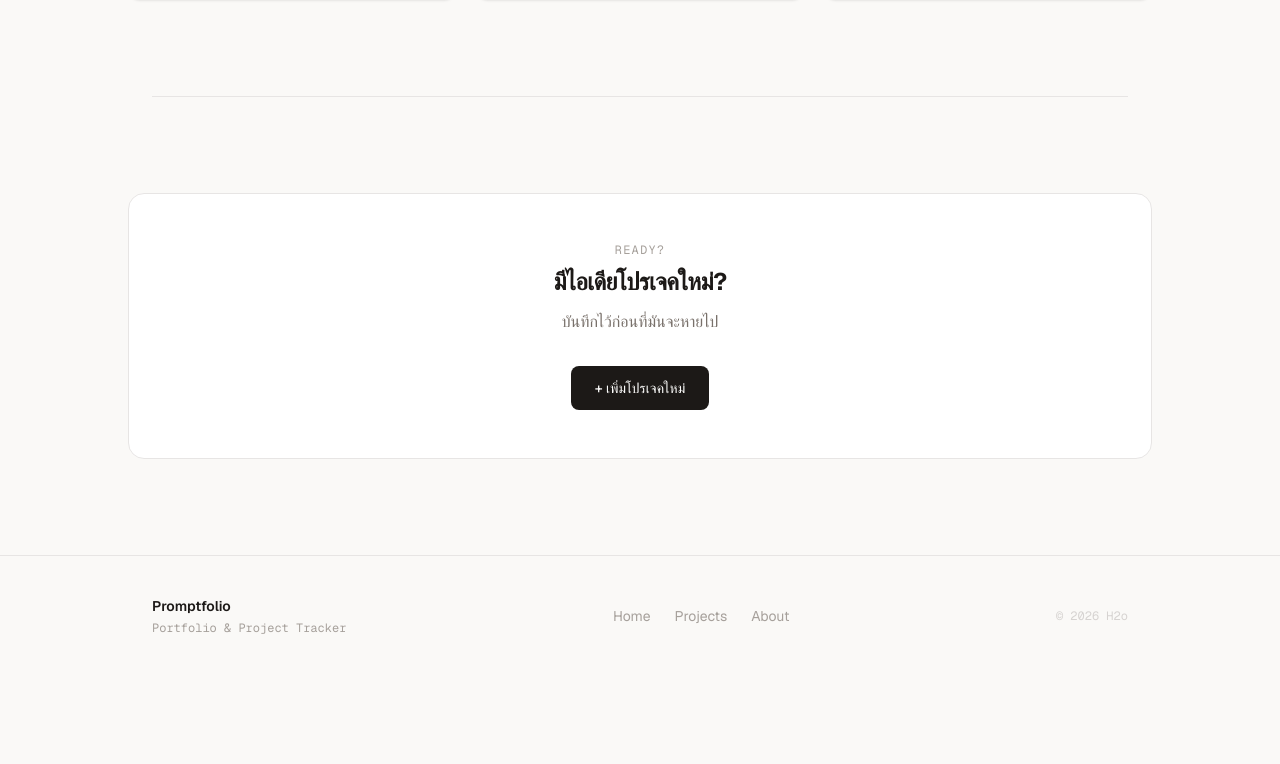
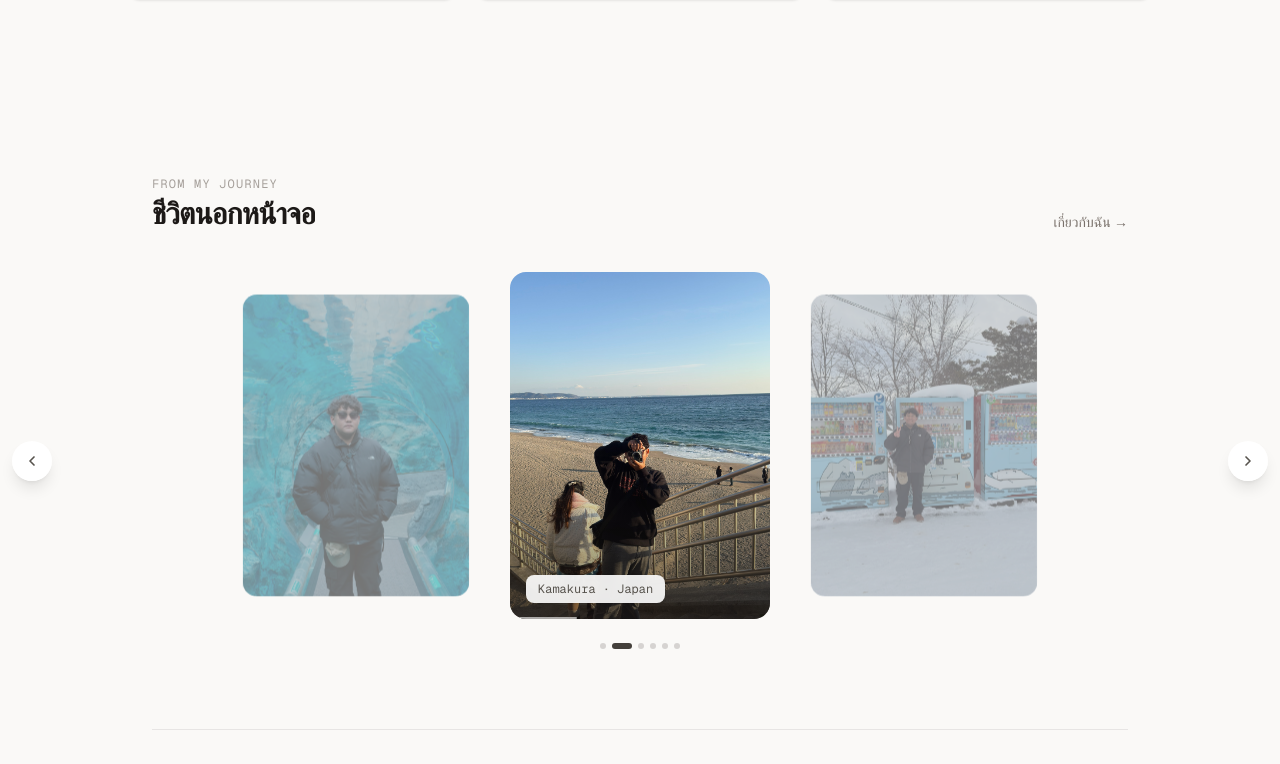
Before and after one commit to Phonlatat/Promptfolio-Line-Admin, a Next.js app: page / in a window 1280 px wide. Shown: the part 1276-2040 px from the top of the page. Before the commit the page ends 1952 px from the top, so only its background shows below. Built offline with nearby package versions, Linux system fonts and the light colour scheme; no server answers.

Commit message:
finish add pho to to home

```diff
--- a/src/app/admin/layout.tsx
+++ b/src/app/admin/layout.tsx
@@ -1,9 +1,12 @@
 import { cookies } from "next/headers";
 import { redirect } from "next/navigation";
 
+const VALID_USERS = new Set(["aom242544"]);
+
 export default async function AdminLayout({ children }: { children: React.ReactNode }) {
   const jar = await cookies();
-  if (jar.get("admin_session")?.value !== "ok") {
+  const userId = jar.get("admin_session")?.value ?? "";
+  if (!VALID_USERS.has(userId)) {
     redirect("/login");
   }
   return <>{children}</>;
--- a/src/app/login/actions.ts
+++ b/src/app/login/actions.ts
@@ -12,7 +12,7 @@ export async function login(
 
   if (id === "aom242544" && pass === "AoM242544") {
     const jar = await cookies();
-    jar.set("admin_session", "ok", {
+    jar.set("admin_session", "aom242544", {
       httpOnly: true,
       sameSite: "lax",
       maxAge: 60 * 60 * 8, // 8 hours
--- a/src/app/login/page.tsx
+++ b/src/app/login/page.tsx
@@ -4,7 +4,8 @@ import LoginForm from "./LoginForm";
 
 export default async function LoginPage() {
   const jar = await cookies();
-  if (jar.get("admin_session")?.value === "ok") {
+  const VALID_USERS = new Set(["aom242544"]);
+  if (VALID_USERS.has(jar.get("admin_session")?.value ?? "")) {
     redirect("/admin");
   }
 
--- a/src/app/page.tsx
+++ b/src/app/page.tsx
@@ -4,6 +4,7 @@ import FadeUp from "@/components/FadeUp";
 import CountUp from "@/components/CountUp";
 import { StaggerGrid, StaggerItem } from "@/components/StaggerGrid";
 import { getFeaturedProjects, projects } from "@/lib/projects";
+import PhotoSlideshow from "@/components/PhotoSlideshow";
 
 export default function HomePage() {
   const featured = getFeaturedProjects();
@@ -53,10 +54,10 @@ export default function HomePage() {
                 ดูโปรเจคทั้งหมด
               </Link>
               <Link
-                href="/projects/new"
+                href="/about"
                 className="rounded-lg border border-stone-300 bg-white px-5 py-2.5 text-sm font-medium text-stone-700 transition-all duration-200 hover:border-stone-400 hover:bg-stone-50"
               >
-                + เพิ่มโปรเจคใหม่
+                เกี่ยวกับฉัน →
               </Link>
             </div>
           </FadeUp>
@@ -119,6 +120,34 @@ export default function HomePage() {
         </div>
       </section>
 
+      {/* ─── Photo Slideshow ─── */}
+      <section className="overflow-hidden py-20">
+        <div className="mx-auto max-w-5xl px-6">
+          <FadeUp>
+            <div className="mb-10 flex items-end justify-between">
+              <div>
+                <p className="mb-1 font-mono text-xs uppercase tracking-widest text-stone-400">
+                  From My Journey
+                </p>
+                <h2 className="text-2xl font-bold tracking-tight text-stone-900 md:text-3xl">
+                  ชีวิตนอกหน้าจอ
+                </h2>
+              </div>
+              <Link
+                href="/about"
+                className="text-sm font-medium text-stone-500 transition-colors hover:text-stone-900"
+              >
+                เกี่ยวกับฉัน →
+              </Link>
+            </div>
+          </FadeUp>
+        </div>
+
+        <FadeUp delay={0.1}>
+          <PhotoSlideshow />
+        </FadeUp>
+      </section>
+
       {/* ─── Divider ─── */}
       <div className="mx-auto max-w-5xl w-full px-6">
         <div className="h-px bg-stone-200" />
@@ -130,19 +159,19 @@ export default function HomePage() {
           <FadeUp>
             <div className="rounded-2xl border border-stone-200 bg-white p-12 text-center">
               <p className="mb-2 font-mono text-xs uppercase tracking-widest text-stone-400">
-                Ready?
+                Let&apos;s connect
               </p>
               <h2 className="mb-3 text-2xl font-bold tracking-tight text-stone-900">
-                มีไอเดียโปรเจคใหม่?
+                สนใจร่วมงานกัน?
               </h2>
               <p className="mb-8 text-stone-500">
-                บันทึกไว้ก่อนที่มันจะหายไป
+                พร้อมรับโปรเจคใหม่และโอกาสใหม่ๆ เสมอ
               </p>
               <Link
-                href="/projects/new"
+                href="/about#connect"
                 className="inline-flex items-center gap-2 rounded-lg bg-stone-900 px-6 py-3 text-sm font-medium text-stone-50 transition-all duration-200 hover:bg-stone-800 hover:shadow-lg hover:shadow-stone-900/10"
               >
-                + เพิ่มโปรเจคใหม่
+                ติดต่อฉัน →
               </Link>
             </div>
           </FadeUp>
--- /dev/null
+++ b/src/components/PhotoSlideshow.tsx
@@ -0,0 +1,158 @@
+"use client";
+
+import Image from "next/image";
+import { useState, useEffect, useCallback } from "react";
+import { motion } from "framer-motion";
+
+const slides = [
+  { src: "/me/aquarium.jpg", alt: "Phonlatat at an aquarium tunnel", caption: "Osaka · Japan" },
+  { src: "/me/beach.jpg",    alt: "Photographing the ocean",         caption: "Kamakura · Japan" },
+  { src: "/me/vending.jpg",  alt: "Vending machines in the snow",    caption: "Hokkaido · Japan" },
+  { src: "/me/snow.jpg",     alt: "Snowstorm in Hokkaido",           caption: "Hokkaido · Japan" },
+  { src: "/me/night.jpg",    alt: "Nighttime in Hokkaido",           caption: "Hokkaido · Japan" },
+  { src: "/me/store.jpg",    alt: "At a Japanese electronics store", caption: "Tokyo · Japan" },
+];
+
+const CARD_W = 260;
+const CARD_H = Math.round(CARD_W * (4 / 3)); // 346
+const STEP   = CARD_W + 24;                   // 284
+
+export default function PhotoSlideshow() {
+  const [active, setActive] = useState(0);
+  const [paused, setPaused] = useState(false);
+  const n = slides.length;
+
+  const next = useCallback(() => setActive((p) => (p + 1) % n), [n]);
+  const prev = useCallback(() => setActive((p) => (p - 1 + n) % n), [n]);
+
+  useEffect(() => {
+    if (paused) return;
+    const id = setInterval(next, 4500);
+    return () => clearInterval(id);
+  }, [paused, next]);
+
+  return (
+    <div
+      className="relative select-none"
+      onMouseEnter={() => setPaused(true)}
+      onMouseLeave={() => setPaused(false)}
+    >
+      {/* ── Card track ──────────────────────────────── */}
+      <div className="relative overflow-hidden" style={{ height: CARD_H }}>
+        {slides.map((slide, i) => {
+          let offset = i - active;
+          if (offset >  n / 2) offset -= n;
+          if (offset < -n / 2) offset += n;
+
+          const isActive   = offset === 0;
+          const isAdjacent = Math.abs(offset) === 1;
+
+          return (
+            <motion.div
+              key={slide.src}
+              className={`absolute top-0 rounded-2xl overflow-hidden ${!isActive ? "cursor-pointer" : ""}`}
+              style={{
+                width:      CARD_W,
+                height:     CARD_H,
+                left:       "50%",
+                marginLeft: -(CARD_W / 2),
+              }}
+              animate={{
+                x:       offset * STEP,
+                scale:   isActive ? 1 : 0.87,
+                opacity: isActive ? 1 : isAdjacent ? 0.55 : 0,
+                zIndex:  isActive ? 10 : isAdjacent ? 5 : 0,
+              }}
+              transition={{ duration: 0.55, ease: [0.22, 1, 0.36, 1] }}
+              onClick={() => {
+                if (offset ===  1) next();
+                if (offset === -1) prev();
+              }}
+            >
+              {/* Photo */}
+              <Image
+                src={slide.src}
+                alt={slide.alt}
+                fill
+                className="object-cover"
+                sizes="260px"
+              />
+
+              {/* Dim overlay on non-active */}
+              <motion.div
+                className="absolute inset-0 bg-stone-900"
+                animate={{ opacity: isActive ? 0 : 0.28 }}
+                transition={{ duration: 0.5 }}
+              />
+
+              {/* Bottom gradient on active */}
+              <motion.div
+                className="absolute inset-0 bg-gradient-to-t from-stone-900/60 via-transparent to-transparent pointer-events-none"
+                animate={{ opacity: isActive ? 1 : 0 }}
+                transition={{ duration: 0.4 }}
+              />
+
+              {/* Caption */}
+              <motion.div
+                className="absolute bottom-4 left-4 pointer-events-none"
+                animate={{ opacity: isActive ? 1 : 0, y: isActive ? 0 : 8 }}
+                transition={{ duration: 0.4, delay: isActive ? 0.22 : 0 }}
+              >
+                <span className="inline-block rounded-lg bg-white/90 px-3 py-1.5 font-mono text-xs text-stone-600 backdrop-blur-sm shadow-sm">
+                  {slide.caption}
+                </span>
+              </motion.div>
+
+              {/* Auto-play progress bar */}
+              {isActive && !paused && (
+                <motion.div
+                  key={active}
+                  className="absolute bottom-0 left-0 h-[2px] bg-white/60 rounded-full"
+                  initial={{ width: "0%" }}
+                  animate={{ width: "100%" }}
+                  transition={{ duration: 4.5, ease: "linear" }}
+                />
+              )}
+            </motion.div>
+          );
+        })}
+      </div>
+
+      {/* ── Navigation arrows ──────────────────────── */}
+      <button
+        onClick={prev}
+        aria-label="Previous photo"
+        className="absolute left-3 top-1/2 -translate-y-1/2 z-20 flex h-10 w-10 items-center justify-center rounded-full bg-white/92 shadow-lg text-stone-600 backdrop-blur-sm transition-all duration-200 hover:scale-110 hover:bg-white hover:text-stone-900 active:scale-95"
+      >
+        <svg width="16" height="16" viewBox="0 0 24 24" fill="none" stroke="currentColor" strokeWidth="2.5" strokeLinecap="round" strokeLinejoin="round" aria-hidden="true">
+          <path d="m15 18-6-6 6-6" />
+        </svg>
+      </button>
+      <button
+        onClick={next}
+        aria-label="Next photo"
+        className="absolute right-3 top-1/2 -translate-y-1/2 z-20 flex h-10 w-10 items-center justify-center rounded-full bg-white/92 shadow-lg text-stone-600 backdrop-blur-sm transition-all duration-200 hover:scale-110 hover:bg-white hover:text-stone-900 active:scale-95"
+      >
+        <svg width="16" height="16" viewBox="0 0 24 24" fill="none" stroke="currentColor" strokeWidth="2.5" strokeLinecap="round" strokeLinejoin="round" aria-hidden="true">
+          <path d="m9 18 6-6-6-6" />
+        </svg>
+      </button>
+
+      {/* ── Dot indicators ──────────────────────────── */}
+      <div className="mt-6 flex items-center justify-center gap-1.5">
+        {slides.map((_, i) => (
+          <button
+            key={i}
+            onClick={() => setActive(i)}
+            aria-label={`Photo ${i + 1}`}
+            className={`rounded-full transition-all duration-300 ${
+              i === active
+                ? "w-5 h-1.5 bg-stone-700"
+                : "w-1.5 h-1.5 bg-stone-300 hover:bg-stone-400"
+            }`}
+          />
+        ))}
+      </div>
+    </div>
+  );
+}
--- a/src/lib/projects.ts
+++ b/src/lib/projects.ts
@@ -29,7 +29,7 @@ export const projects: Project[] = [
     status: "in-progress",
     startDate: "2025-05-01",
     featured: true,
-    links: { github: "#", live: "#" },
+    links: { github: "https://github.com/Phonlatat/promptfolio" },
   },
   {
     id: "line-admin",
@@ -42,7 +42,7 @@ export const projects: Project[] = [
     status: "in-progress",
     startDate: "2025-05-01",
     featured: true,
-    links: { github: "#" },
+    links: { github: "https://github.com/Phonlatat/line-admin" },
   },
   {
     id: "ai-prompt-library",
```
Also changed, not shown: src/app/layout.tsx (+11 -2 lines), src/components/Navbar.tsx (+30 -2 lines).
